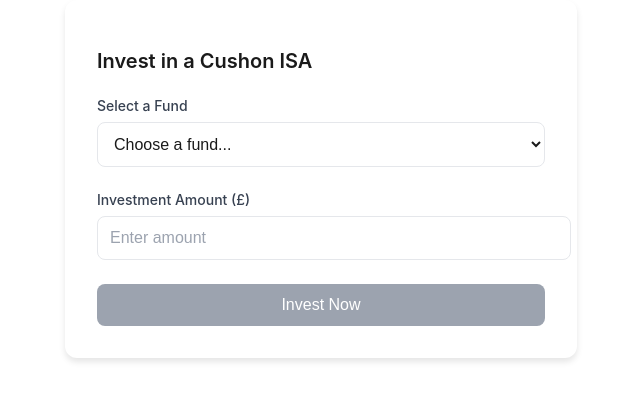
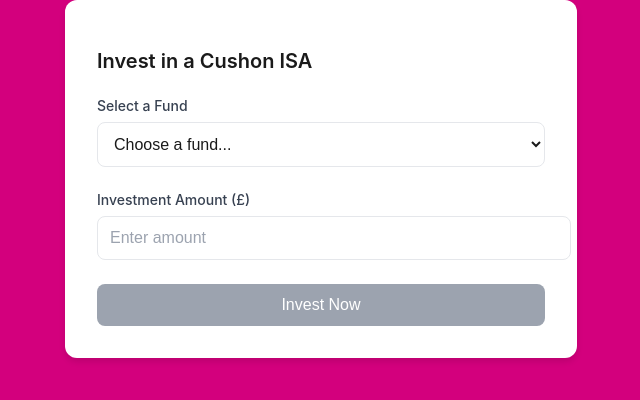
Before and after one commit to vertigojones/cushon-tech-task, a React (Create React App) app: page / in a window 1280 px wide. Shown: the top 400 px of the page, without its empty margins (319-959 px from the left). Built offline with nearby package versions, Linux system fonts and the light colour scheme.

Commit message:
add page background

```diff
--- a/src/pages/App.tsx
+++ b/src/pages/App.tsx
@@ -1,6 +1,7 @@
 import { useState, FormEvent, ChangeEvent } from "react"
 import { validateForm } from "../util/validate-form"
 import {
+  PageContainer,
   FormContainer,
   Title,
   FormGroup,
@@ -82,6 +83,7 @@ const ISAInvestmentForm: React.FC<ISAInvestmentFormProps> = ({
     formData.fund !== "" && Number(formData.amount) >= minInvestment
 
   return (
+    <PageContainer>
       <FormContainer>
         <Title>Invest in a Cushon ISA</Title>
         {submitted ? (
@@ -129,6 +131,7 @@ const ISAInvestmentForm: React.FC<ISAInvestmentFormProps> = ({
           </form>
         )}
       </FormContainer>
+    </PageContainer>
   )
 }
 
--- a/src/styles/global-styles.ts
+++ b/src/styles/global-styles.ts
@@ -1,4 +1,9 @@
 import styled from "styled-components"
+
+export const PageContainer = styled.div`
+  height: 100vh;
+  background-color: #d3007d;
+`
 
 export const FormContainer = styled.div`
   max-width: 28rem;
```
Also changed, not shown: 1 other file (tests, documents, lock files or other folders). Lines whose indentation alone changed are shown as unchanged.
